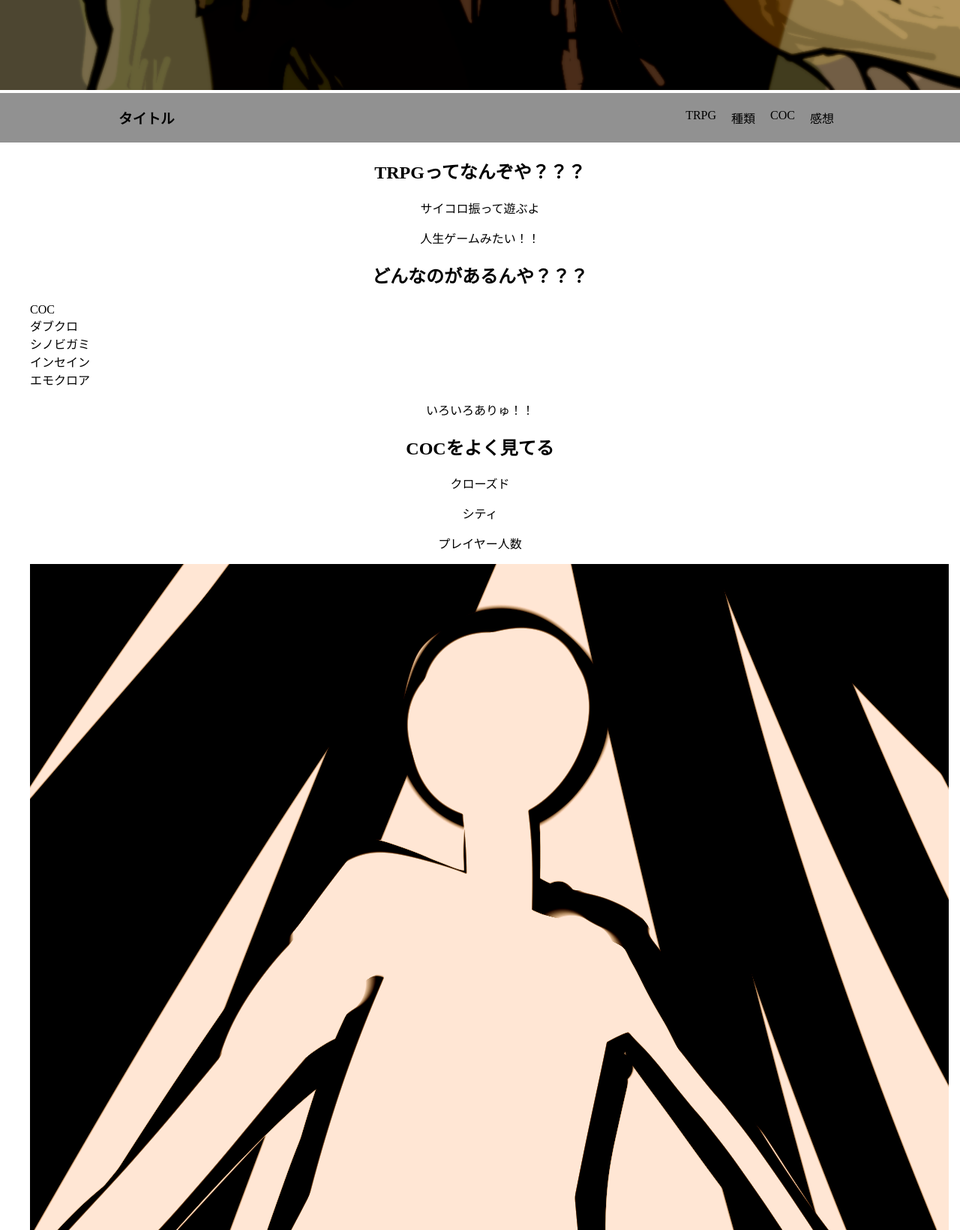
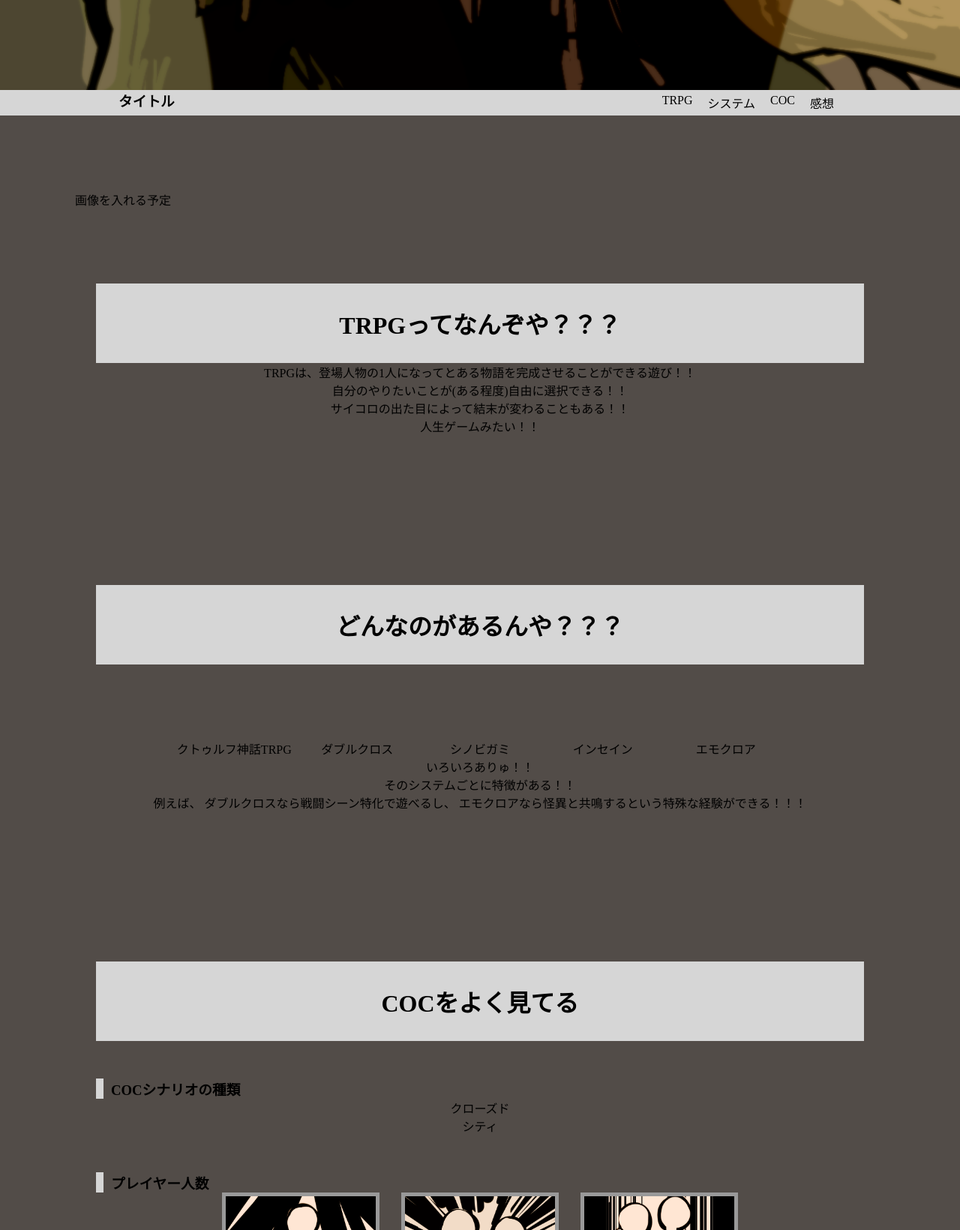
Before and after one commit to muratahonoka/takutenn-yunde, a plain HTML site: page index.html in a window 1280 px wide. Shown: the part 1160-2800 px from the top of the page at 75% size. Drawn offline with Linux system fonts and the light colour scheme.

Commit message:
色追加とか

```diff
--- a/css/style.css
+++ b/css/style.css
@@ -1,12 +1,35 @@
+*{
+    padding: 0px;
+    margin: 0px;
+}
+
 body{
-    margin: 0;
+    padding: 0px;
+    margin: 0px;
+}
+
+main{
+
+    background-color: #524C48;
+    padding: 0px;
+    margin: 0px;
+}
+
+section{
+    max-width: 80%;
+    margin: 0 auto 200px;
+    text-align: center;
 }
 
 .title{
     position: relative;
+    padding: 0px;
+    margin: 0px;
 }
 
 .title h1{
+
+    text-align: center;
 
     font-size: 250%;
 
@@ -15,17 +38,34 @@ body{
     top: 50%;
     left: 50%;
     transform: translate(-50%,-50%);
+    /* 位置調整 */
     margin: 0;
     padding: 0;
+
+    box-sizing: border-box;
+
+    background-color: #d6d6d6;
+
 }
 
+img{
+    vertical-align:bottom;
+    /* 画像下の余白が消えるよ */
+}
+
+
+
 header{
-    background-color: rgb(145, 145, 145);
-    margin: 0%;
+    background-color: #d6d6d6;
+    margin: 0;
+    padding: 0;
 
+    /* スティッキーヘッダー */
     position: -webkit-sticky;
     position: sticky;
     top: 0;
+
+    vertical-align: bottom;
 
 }
 
@@ -58,7 +98,18 @@ li{
 }
 
 h2{
+    font-size: 200%;
     text-align: center;
+    background-color: #d6d6d6;
+    padding: 30px;
+}
+
+.COC h3{
+
+    text-align: left;
+    margin-top: 50px;
+    padding-left: 10px;
+    border-left: 10px solid #d6d6d6;
 }
 
 p{
@@ -66,8 +117,88 @@ p{
 }
 
 
+.system{
+    display: flex;
+    flex-wrap: wrap;
+
+    max-width: 80%;
+    margin: 100px auto 0;
+}
+
+.system li{
+    width: calc(100%/5);
+    padding: 0 5px;
+    box-sizing: border-box;
+}
+
+
+
+.player{
+    display: flex;
+    flex-wrap: wrap;
+
+    max-width: 70%;
+    margin: 0 auto;
+}
+
+
+.player li{
+    width: calc(100%/3);
+    padding: 0 5px;
+    box-sizing: border-box;
+}
+
+.player img{
+    max-width: 100%;
+    height: auto;
+    border: 5px solid #999;
+}
+
+
+
+
+
+.sessionList h3{
+    padding: 0 0 30px;
+    margin: 0;
+}
+
+.sessionList img{
+    border-radius: 30px;
+}
+
+.sessionA{
+    border: 10px solid #1F3031;
+}
+
+.sessionB{
+    border: 10px solid #2E201E;
+}
+
+.sessionC{
+    border: 10px solid #3E4D5B;
+}
+
+.sessionD{
+    border: 10px solid #634317;
+}
+
+.sessionE{
+    border: 10px solid #2D3E27;
+}
+
+.sessionF{
+    border: 10px solid #808080;
+}
 
 .coc-session{
     width: 200px;
     height: 200px;
 }
+
+
+.about{
+    box-sizing: border-box;
+    padding: 100px;
+    background-color: #524C48;
+}
--- a/index.html
+++ b/index.html
@@ -40,7 +40,7 @@
                 <div class="headerRight">
                     <ul class="list">
                         <li>TRPG</li>
-                        <li>種類</li>
+                        <li>システム</li>
                         <li>COC</li>
                         <li>感想</li>
                     </ul>
@@ -51,50 +51,68 @@
         </header>
 
         <main>
+
+            <div class="about">
+                画像を入れる予定
+            </div>
+
             <section>
 
                 <h2>TRPGってなんぞや？？？</h2>
 
-                <p>サイコロ振って遊ぶよ</p>
+                <p>TRPGは、登場人物の1人になってとある物語を完成させることができる遊び！！</p>
+                <p>自分のやりたいことが(ある程度)自由に選択できる！！</p>
+                <p>サイコロの出た目によって結末が変わることもある！！</p>
                 <p>人生ゲームみたい！！</p>
+
+
+
+
             </section>
 
             <section>
 
                 <h2>どんなのがあるんや？？？</h2>
 
-                <ul>
-                    <li>COC</li>
-                    <li>ダブクロ</li>
+                <ul class="system">
+                    <li>クトゥルフ神話TRPG</li>
+                    <li>ダブルクロス</li>
                     <li>シノビガミ</li>
                     <li>インセイン</li>
                     <li>エモクロア</li>
                 </ul>
 
                 <p>いろいろありゅ！！</p>
+                <p>そのシステムごとに特徴がある！！</p>
+                <p>
+                    例えば、
+                    ダブルクロスなら戦闘シーン特化で遊べるし、
+                    エモクロアなら怪異と共鳴するという特殊な経験ができる！！！
+                </p>
 
             </section>
 
-            <section>
+            <section class="COC">
 
                 <h2>COCをよく見てる</h2>
 
+                <h3>COCシナリオの種類</h3>
                 <p>クローズド</p>
                 <p>シティ</p>
 
-                <p>プレイヤー人数</p>
-                <ul>
+                <h3>プレイヤー人数</h3>
+                <ul class="player">
                     <li>
-                        <img src="images/one.png" alt="1">
-                        1人で
+                        <img src="images/one.png" alt="1" class="coc-session">
+                        <p>1人で</p>
                     </li>
                     <li>
-                        <img src="images/two.png" alt="2">
-                        2人で
+                        <img src="images/two.png" alt="2" class="coc-session">
+                        <p>2人で</p>
                     </li>
                     <li>
-                        <img src="images/three.png" alt="3~">
-                        3人以上で
+                        <img src="images/three.png" alt="3~" class="coc-session">
+                        <p>3人以上で</p>
                     </li>
                 </ul>
 
@@ -106,27 +124,27 @@
 
                 <ul class="sessionList">
                     <li>
-                        <img src="images/kaitai.png" alt="壊胎" class="coc-session">
+                        <img src="images/kaitai.png" alt="壊胎" class="coc-session sessionA">
                         <h3>壊胎</h3>
                     </li>
                     <li>
-                        <img src="images/kaikou.png" alt="傀逅" class="coc-session">
+                        <img src="images/kaikou.png" alt="傀逅" class="coc-session sessionB">
                         <h3>傀逅</h3>
                     </li>
                     <li>
-                        <img src="images/yama.png" alt="狂気山脈" class="coc-session">
+                        <img src="images/yama.png" alt="狂気山脈" class="coc-session sessionC">
                         <h3>狂気山脈</h3>
                     </li>
                     <li>
-                        <img src="images/kazoku.png" alt="とある幸せな家族の話" class="coc-session">
+                        <img src="images/kazoku.png" alt="とある幸せな家族の話" class="coc-session sessionD">
                         <h3>とある幸せな家族の話</h3>
                     </li>
                     <li>
-                        <img src="images/katashiro.png" alt="カタシロ" class="coc-session">
+                        <img src="images/katashiro.png" alt="カタシロ" class="coc-session sessionE">
                         <h3>カタシロ</h3>
                     </li>
                     <li>
-                        <img src="images/kanakimi.png" alt="彼方からの君に捧ぐ" class="coc-session">
+                        <img src="images/kanakimi.png" alt="彼方からの君に捧ぐ" class="coc-session sessionF">
                         <h3>彼方からの君に捧ぐ</h3>
                     </li>
                 </ul>
```
Also changed, not shown: 2 other files.
